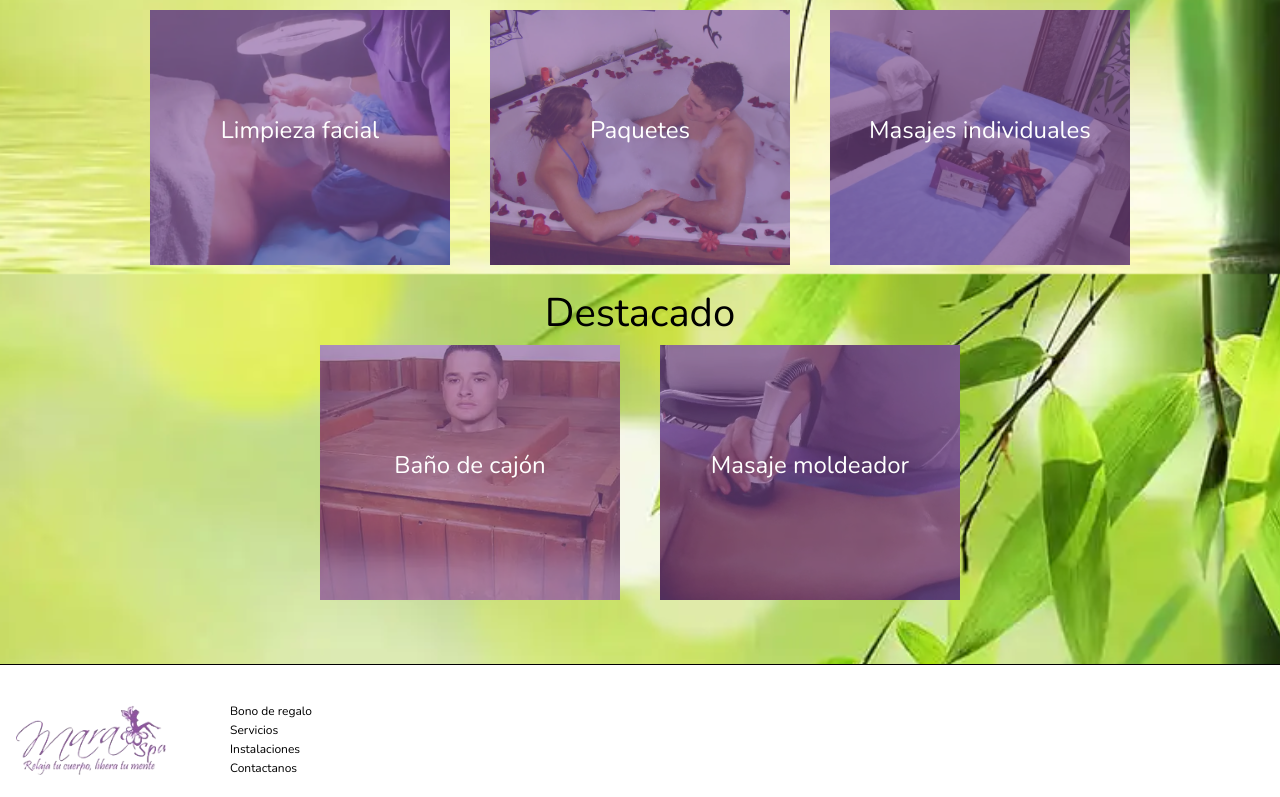
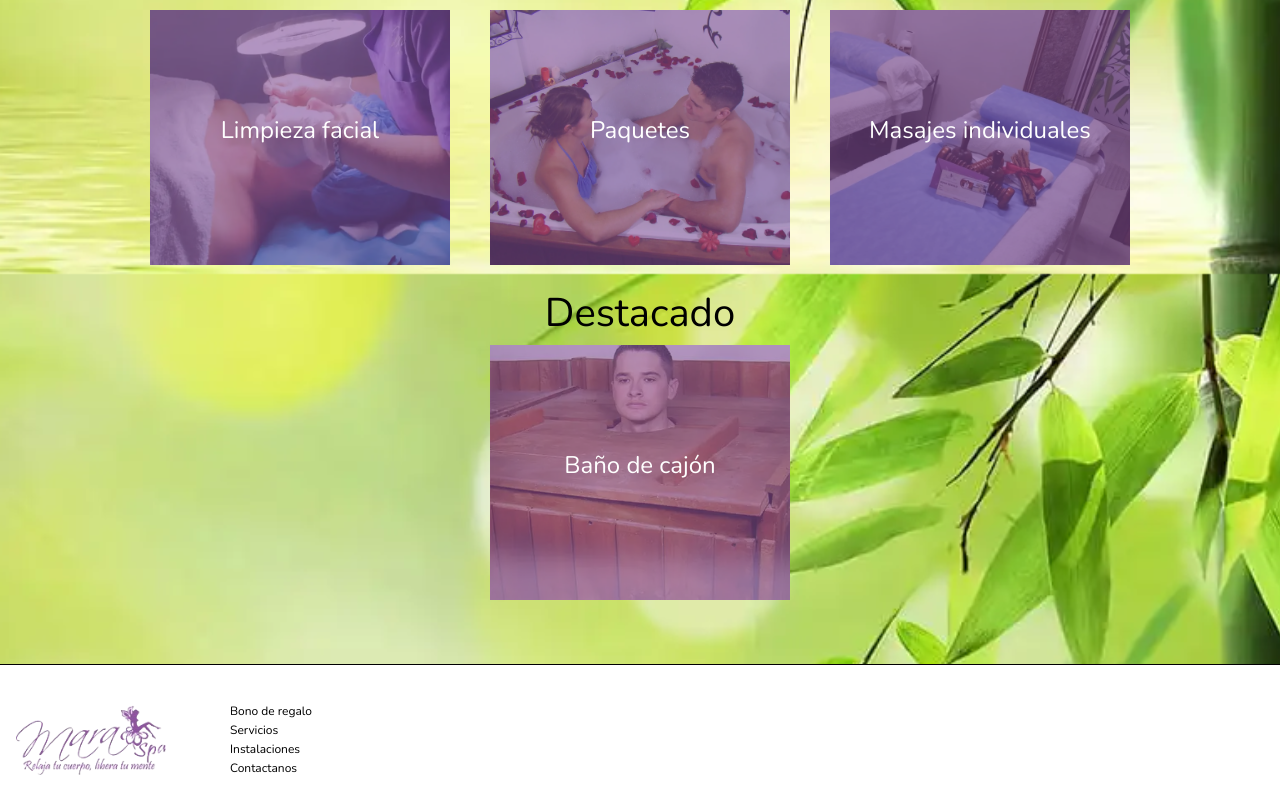
Before and after one commit to jap102321/maraspa, a React (Create React App) app: page /services in a window 1280 px wide. Shown: the part 526-1323 px from the top of the page. Built offline with nearby package versions, Linux system fonts and the light colour scheme; grey boxes are pictures that could not be loaded.

Commit message:
Changes made by client

```diff
--- a/src/pages/Contact.jsx
+++ b/src/pages/Contact.jsx
@@ -19,9 +19,6 @@ const Contact = () => {
           <h2 style={{ color: "white" }}>MaraSpa</h2>
           <h1>Contacto</h1>
           <p>Estamos listos para atenderlo</p>
-          <Link to="/services">
-            <Button title="Precios" theme="priceButton" />
-          </Link>
         </div>
         <div className={styles.infoDiv}>
           <div
--- a/src/pages/Services.jsx
+++ b/src/pages/Services.jsx
@@ -2,7 +2,7 @@ import styles from "../styles/Services.module.css";
 import card1 from "../assets/Imagenes/cardservice1.webp";
 import card2 from "../assets/Imagenes/cardservice2.webp";
 import card3 from "../assets/Imagenes/cardservice3.webp";
-import card4 from "../assets/Imagenes/moldMasaje.webp";
+// import card4 from "../assets/Imagenes/moldMasaje.webp";
 import card5 from "../assets/Imagenes/baCajon.webp";
 import SmallCard from "../components/UI/SmallCard";
 import { useEffect } from "react";
@@ -36,11 +36,6 @@ const Services = () => {
       title: "Baño de cajón",
       href: "/services/steaming-bath",
     },
-    {
-      bg: card4,
-      title: "Masaje moldeador",
-      href: "/services/shaping-massage",
-    },
   ];
 
   return (
```
